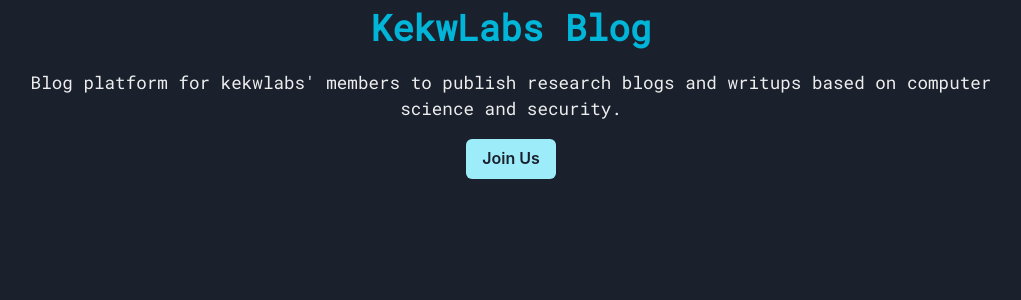
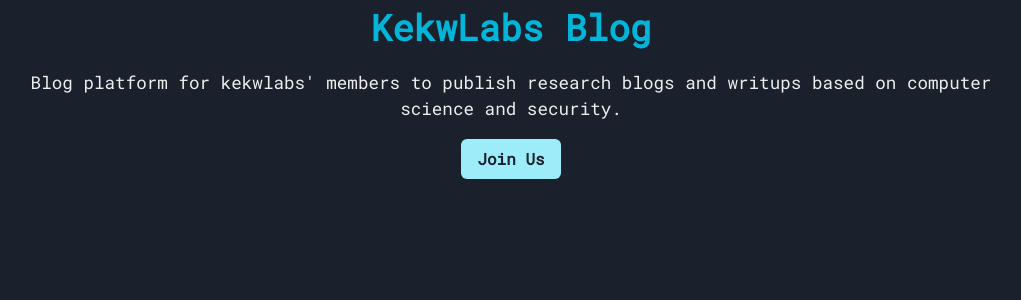
Before and after one commit to kekwlabs/kek-blogs, a Next.js app: page / in a window 1280 px wide. Shown: the top 300 px of the page, without its empty margins (129-1150 px from the left). Built offline with nearby package versions, Linux system fonts and the light colour scheme.

Commit message:
home: add mono to btn

```diff
--- a/pages/index.tsx
+++ b/pages/index.tsx
@@ -12,10 +12,10 @@
 
   return (
     <main>
-      <section className={styles.top}>
+      <section className={`${styles.mono} ${styles.top}`}>
         <Container maxW="container.lg">
-          <Text as="b" className={styles.mono} fontSize="4xl" color="cyan.500">KekwLabs Blog</Text>
-          <Text className={`${styles.mono} ${styles.desc}`} fontSize="1.1rem">Blog platform for kekwlabs&apos; members to publish research blogs and writups based on computer science and security.</Text>
+          <Text as="b" fontSize="4xl" color="cyan.500">KekwLabs Blog</Text>
+          <Text className={styles.desc} fontSize="1.1rem">Blog platform for kekwlabs&apos; members to publish research blogs and writups based on computer science and security.</Text>
           <Button onClick={homepage} className={styles.btn} colorScheme="cyan">Join Us</Button>
         </Container>
       </section>
```
